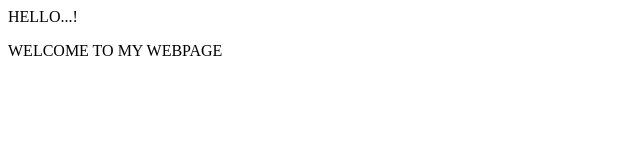
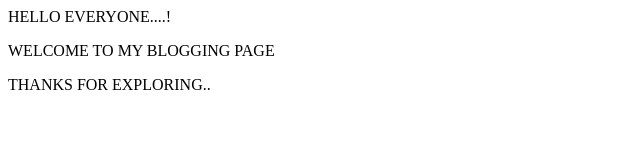
Before and after one commit to Vaishu06ai/hello, a plain HTML site: page index.html in a window 1280 px wide. Shown: the whole page, without its empty margins (0-640 px from the left). Drawn offline with Linux system fonts and the light colour scheme.

Commit message:
3rd commit
BLOGGING

```diff
--- a/index.html
+++ b/index.html
@@ -1,9 +1,10 @@
 <html>
     <head>
-        <title>HELLO</title>
+        <title>WELCOME</title>
     </head>
     <body>
-        <p>HELLO...!</p>
-            <p>WELCOME TO MY WEBPAGE</p>
+        <p>HELLO EVERYONE....!</p>
+            <p> WELCOME TO MY BLOGGING PAGE </p>
+            <P>THANKS FOR EXPLORING..</P>
     </body>
 </html>
```
